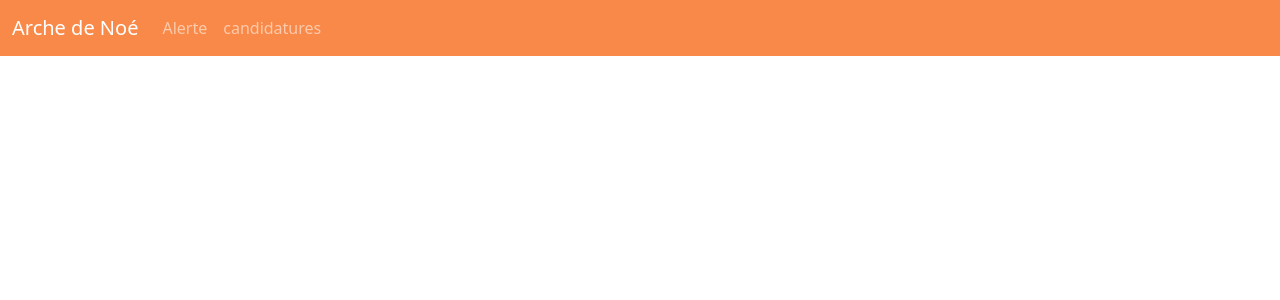
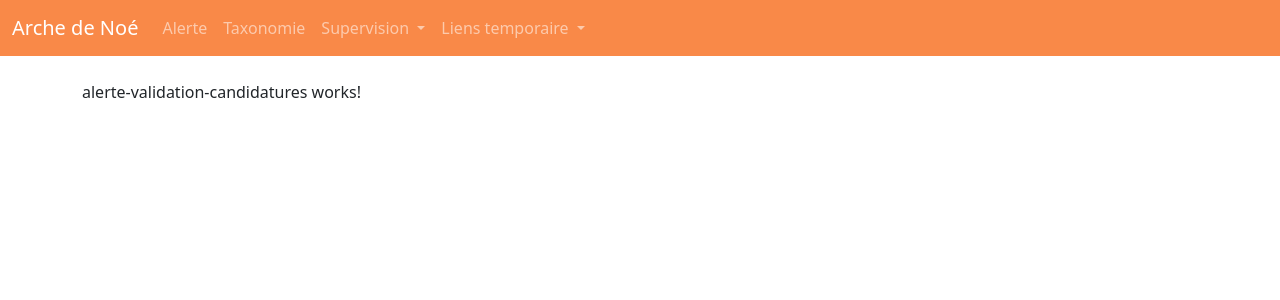
Before and after one commit to Kahbei/ArcheDeNoe, an Angular app in the folder Front/: page /candidature/list in a window 1280 px wide. Before the commit this address led to /. Shown: the top 300 px of the page. Built offline with nearby package versions, Linux system fonts and the light colour scheme.

Commit message:
Add route, route link and change css

```diff
--- a/Front/src/app/app.component.html
+++ b/Front/src/app/app.component.html
@@ -1,14 +1,39 @@
 <nav class="navbar navbar-expand-lg navbar-dark bg-adno">
   <div class="container-fluid">
     <a class="navbar-brand" href="">Arche de Noé</a>
-    <button class="navbar-toggler" type="button" data-bs-toggle="collapse" data-bs-target="#navbarNavAltMarkup" aria-controls="navbarNavAltMarkup" aria-expanded="false" aria-label="Toggle navigation">
+    <button class="navbar-toggler" type="button" data-bs-toggle="collapse" data-bs-target="#navbarNavDropdown" aria-controls="navbarNavDropdown" aria-expanded="false" aria-label="Toggle navigation">
       <span class="navbar-toggler-icon"></span>
     </button>
-    <div class="collapse navbar-collapse" id="navbarNavAltMarkup">
-      <div class="navbar-nav">
-        <a class="nav-link" routerLink="">Alerte</a>
-        <a class="nav-link" routerLink="candidatures">candidatures</a>
-      </div>
+    <div class="collapse navbar-collapse" id="navbarNavDropdown">
+      <ul class="navbar-nav">
+
+        <li class="nav-item"><a class="nav-link" routerLink="">Alerte</a></li>
+        <li class="nav-item"><a class="nav-link" routerLink="taxonomie">Taxonomie</a></li>
+
+        <li class="nav-item dropdown">
+          <a class="nav-link dropdown-toggle" id="navbarDropdownMenuLink" role="button" data-bs-toggle="dropdown" aria-expanded="false">
+            Supervision
+          </a>
+          <ul class="dropdown-menu" aria-labelledby="navbarDropdownMenuLink">
+            <li><a class="dropdown-item" routerLink="sites">Sites</a></li>
+            <li><a class="dropdown-item" routerLink="lots">Lots</a></li>
+            <li><a class="dropdown-item" routerLink="personnels">Personnels</a></li>
+          </ul>
+        </li>
+
+        <li class="nav-item dropdown">
+          <a class="nav-link dropdown-toggle" id="navbarDropdownMenuLink" role="button" data-bs-toggle="dropdown" aria-expanded="false">
+            Liens temporaire
+          </a>
+          <ul class="dropdown-menu" aria-labelledby="navbarDropdownMenuLink">
+            <li><a class="dropdown-item" routerLink="candidature/list">liste candidatures</a></li>
+            <li><a class="dropdown-item" routerLink="lots/details">lots détails</a></li>
+            <li><a class="dropdown-item" routerLink="taxonomie/details">taxonomie détails</a></li>
+            <li><a class="dropdown-item" routerLink="candidature">candidature</a></li>
+          </ul>
+        </li>
+
+      </ul>
     </div>
   </div>
 </nav>
--- a/Front/src/app/app.component.ts
+++ b/Front/src/app/app.component.ts
@@ -1,9 +1,10 @@
 import { Component } from '@angular/core';
+import 'bootstrap/dist/js/bootstrap.bundle.js';
 
 @Component({
   selector: 'app-root',
   templateUrl: './app.component.html',
-  styleUrls: ['./app.component.css']
+  styleUrls: ['./app.component.css'],
 })
 export class AppComponent {
   title = 'pim';
--- a/Front/src/app/components/alert-home/alert-home.component.css
+++ b/Front/src/app/components/alert-home/alert-home.component.css
@@ -1,10 +1,15 @@
 .icon-monitor {
-  font-size: 2rem;
+  font-size: 1rem;
   padding: 1rem;
 }
 
+.icon-crud {
+  display: flex;
+  justify-content: end;
+  align-items: center;
+}
+
 .search-input {
-  width: 50%;
   padding: 0.5rem;
   border: none;
   border-bottom: 2px solid var(--color-olive);
--- a/Front/src/app/components/alert-home/alert-home.component.html
+++ b/Front/src/app/components/alert-home/alert-home.component.html
@@ -1,6 +1,8 @@
 <div class="icon-crud">
-    <input type="text" [(ngModel)]="searchText" id="listSearch" class="search-input" placeholder="Cherchez une alerte">
-    <i class="bi bi-search icon-monitor"></i>
+    <div class="search-block">
+        <input type="text" [(ngModel)]="searchText" id="listSearch" class="search-input" placeholder="Cherchez une alerte">
+        <i class="bi bi-search icon-monitor"></i>
+    </div>
     <i class="bi bi-plus-lg icon-monitor"></i>
 </div>
 
@@ -11,7 +13,7 @@
             <div class="card-body">
                 <h5 class="card-title">{{ alertLi.name }}</h5>
                 <p class="card-text">{{ alertLi.desc }}</p>
-                <a href="#" class="btn btn-adno">Candidater</a>
+                <a routerLink="candidature" class="btn btn-adno">Candidater</a>
             </div>
         </div>
     </div>
```
Also changed, not shown: Front/src/app/app-routing.module.ts (+39 -4 lines).
